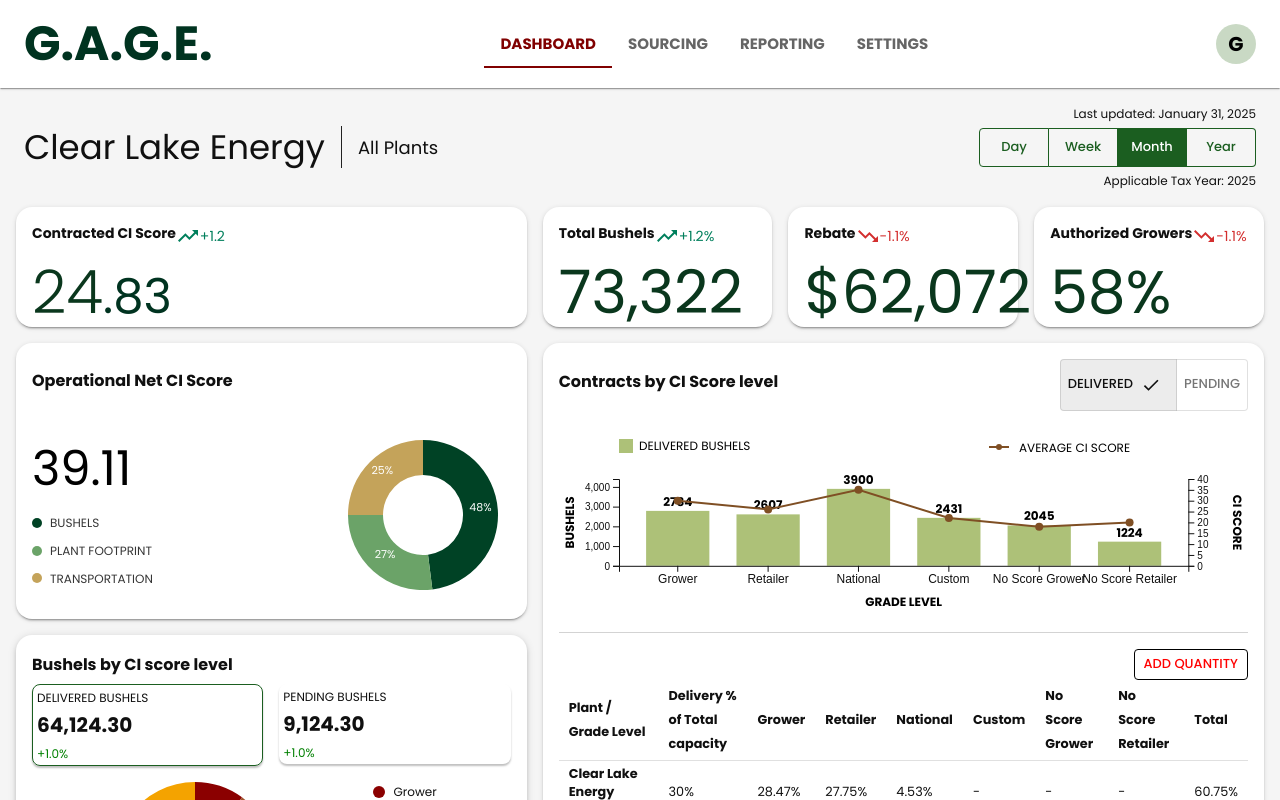
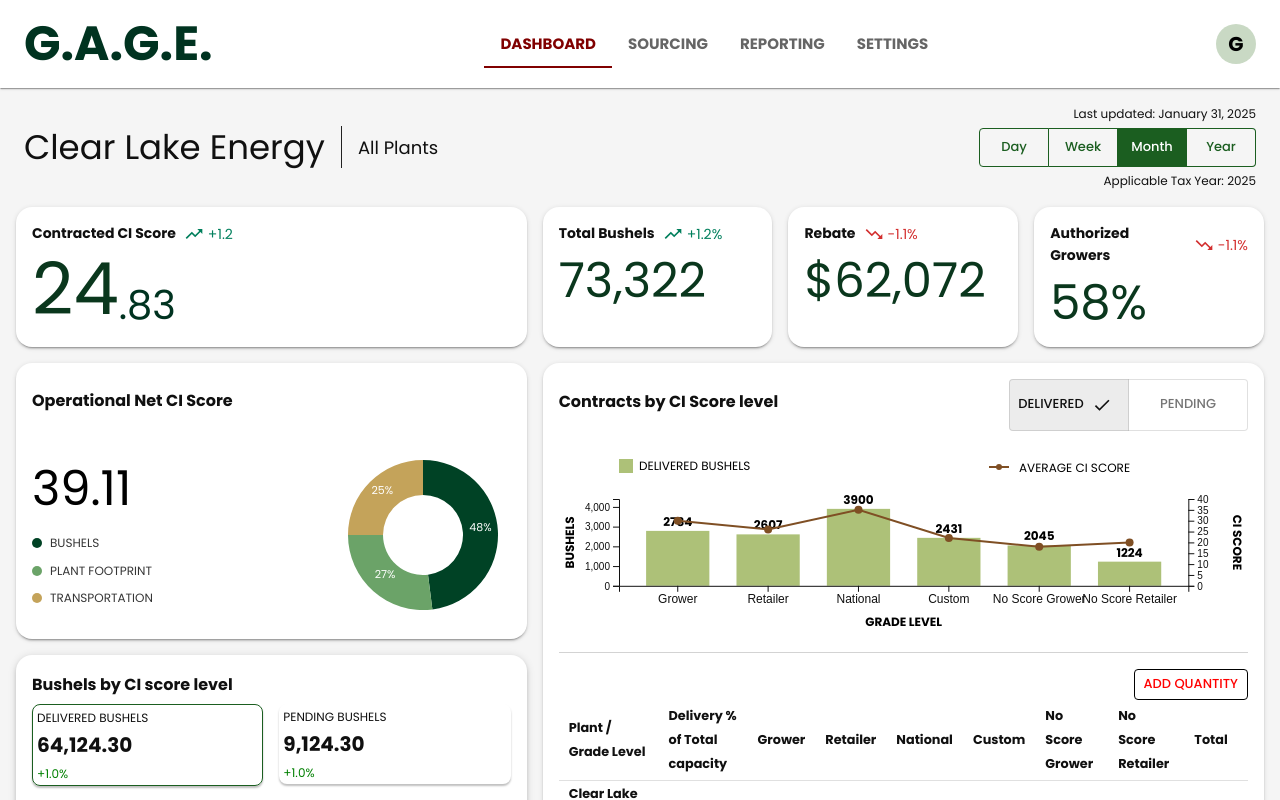
Before and after one commit to venky1112r/gage-Project, a React (Vite) app: page /dashboard in a window 1280 px wide. Shown: the top 800 px of the page. Built offline with nearby package versions, Linux system fonts and the light colour scheme.

Commit message:
dashboard layout updated

```diff
--- a/src/components/BushelsByCIScoreCard.jsx
+++ b/src/components/BushelsByCIScoreCard.jsx
@@ -99,7 +99,7 @@
   };
 
   return (
-    <Paper elevation={3} sx={{ borderRadius: 4, p: 2 }}>
+    <Paper elevation={3} sx={{ borderRadius: 4, p: 2,flexGrow: 1 }}>
       <Typography variant="subtitle1" fontWeight="bold" gutterBottom>
         Bushels by CI score level
       </Typography>
--- a/src/components/ContractsByCIScoreCard.jsx
+++ b/src/components/ContractsByCIScoreCard.jsx
@@ -11,6 +11,7 @@
 import ContractsChart from "./ContractsChart";
 import DeliveryTable from "./DeliveryTable";
 import CheckIcon from "@mui/icons-material/Check";
+import styled from '@emotion/styled';
 
 const data = [
   { grade: "Grower", bushels: 2784,pending: 540, ciScore: 30 },
@@ -30,6 +31,13 @@
     }
     setView(newView);
   };
+
+
+const CustomToggleButton = styled(ToggleButton)`
+ min-width: 120px;
+`;
+
+
   return (
     <Paper elevation={2} sx={{ borderRadius: 4, p: 2 }}>
       <Stack direction="row" justifyContent="space-between" alignItems="center">
@@ -42,16 +50,16 @@
           onChange={handleViewChange}
           size="small"
         >
-          <ToggleButton value="delivered">
+          <CustomToggleButton value="delivered">
             Delivered
             <CheckIcon fontSize="small" sx={{ m: 1 }} />
-          </ToggleButton>
-          <ToggleButton value="pending">
+          </CustomToggleButton>
+          <CustomToggleButton value="pending">
             Pending
             {view === "pending" && (
               <CheckIcon fontSize="small" sx={{ m: 1 }} />
             )}
-          </ToggleButton>
+          </CustomToggleButton>
         </ToggleButtonGroup>
       </Stack>
 
--- a/src/components/DashboardBottomComponent.jsx
+++ b/src/components/DashboardBottomComponent.jsx
@@ -1,5 +1,5 @@
-import React from 'react'
-import {Box, Grid, Typography} from "@mui/material";
+import React from "react";
+import { Box, Grid, Stack, Typography } from "@mui/material";
 import OperationalScoreCard from "../components/OperationalScoreCard";
 import BushelsByCIScoreCard from "../components/BushelsByCIScoreCard";
 import ContractsByCIScoreCard from "../components/ContractsByCIScoreCard";
@@ -9,20 +9,15 @@
     <Box sx={{ p: { xs: 2, sm: 2 }, mt: 0 }}>
       <Grid container spacing={2}>
         <Grid item xs={12} md={5}>
-            <Grid container spacing={2} direction={"column"}  >
-                <Grid item>
-                    {/* <Box sx={{backgroundColor:"red"}}>Top</Box> */}
-                    <OperationalScoreCard/>
-                </Grid>
-                <Grid item>
-                    {/* <Box sx={{backgroundColor:"yellow"}}>Bottom</Box> */}
+          <Stack spacing={2} height={'100%'}>
+
+            <OperationalScoreCard />
              <BushelsByCIScoreCard />
-                </Grid>
-            </Grid>
+          </Stack>
+
           {/* <Box sx={{backgroundColor:"yellow"}}>Left</Box> */}
         </Grid>
         <Grid item xs={12} md={7}>
-
           {/* <Box sx={{backgroundColor:"red" , height:"100%"}}>Right</Box> */}
           <ContractsByCIScoreCard />
         </Grid>
--- a/src/components/ManualInputsComponent.jsx
+++ b/src/components/ManualInputsComponent.jsx
@@ -110,6 +110,7 @@
     bushels_processed: "",
     ethanol_produced: "",
     updatedby: "",
+    conversion_efficiency: "",
   });
   const [page, setPage] = useState(0);
   const [rowsPerPage, setRowsPerPage] = useState(5);
@@ -168,7 +169,7 @@
       field: "ethanol_produced",
       unit: "Million Gallons",
     },
-    { label: "Updated By", field: "updatedby", unit: "" },
+    { label: "Conversion Efficiency", field: "Conversion_Efficiency", unit: "" },
   ];
 
   return (
@@ -230,8 +231,8 @@
           <TableHead>
             <TableRow>
               <TableCell>#</TableCell>
-              <TableCell>From</TableCell>
-              <TableCell>To</TableCell>
+              <TableCell>From Date</TableCell>
+              <TableCell>To Date</TableCell>
               <TableCell>NG</TableCell>
               <TableCell>CL</TableCell>
               <TableCell>GE</TableCell>
--- a/src/components/SummaryCard.jsx
+++ b/src/components/SummaryCard.jsx
@@ -13,54 +13,75 @@
   valueVariant = "h3",
 }) => {
   const [intPart, decimalPart] = value.toString().split(".");
+  const isContractedCIScore = label === "Contracted CI Score";
+
   return (
     <Paper
       elevation={2}
       sx={{
         borderRadius: 4,
         p: 2,
-        mb:0,
+        mb: 0,
+         width: "100%",
         minWidth: 200,
         height: { xs: "auto", md: "100%" },
-        maxHeight: { xs: "none", md: "120px" },
-      }}
-    >
-      <Box
-        sx={{
-          height: "100%",
         display: "flex",
         flexDirection: "column",
         justifyContent: "space-between",
       }}
     >
+      <Box>
         <Box display="flex" alignItems="center" mb={1}>
-          <Typography variant={labelVariant} fontWeight="bold" gutterBottom>
+          <Typography variant={labelVariant} fontWeight="bold">
             {label}
           </Typography>
           <Box
             display="flex"
             alignItems="center"
             color={isPositive ? "#007f5c" : "#d32f2f"}
+            ml={1}
           >
-            {isPositive ? <TrendingUpIcon /> : <TrendingDownIcon />}
-            <Typography variant="body2">{delta}</Typography>
+            {isPositive ? <TrendingUpIcon fontSize="small" /> : <TrendingDownIcon fontSize="small" />}
+            <Typography variant="body2" ml={0.5}>
+              {delta}
+            </Typography>
           </Box>
         </Box>
 
-        <Box display="flex" alignItems="baseline">
-          <Typography variant={valueVariant} sx={{fontSize:'60px'}} color="primary.main">
+        <Box display="flex" alignItems="flex-end" flexWrap="nowrap">
+          {isContractedCIScore ? (
+            <>
+              <Typography
+                sx={{
+                  fontSize: { xs: "2.5rem", sm: "3.5rem", md: "4.5rem" },
+                  lineHeight: 1,
+                  color: "primary.main",
+                }}
+              >
                 {intPart}
               </Typography>
               {decimalPart && (
-            <Typography variant="h3" color="#003320">
+                <Typography
+                  sx={{
+                    fontSize: { xs: "1.5rem", sm: "2rem", md: "2.5rem" },
+                    color: "#003320",
+                    lineHeight: 1,
+                  }}
+                >
                   .{decimalPart}
+                </Typography>
+              )}
+            </>
+          ) : (
+            <Typography variant={valueVariant} color="primary.main">
+              {value}
             </Typography>
           )}
         </Box>
       </Box>
 
       {subLabel && (
-        <Typography variant="caption" color="text.secondary">
+        <Typography variant="caption" color="text.secondary" mt={1}>
           {subLabel}
         </Typography>
       )}
--- a/src/components/SummaryCardsSection.jsx
+++ b/src/components/SummaryCardsSection.jsx
@@ -6,9 +6,9 @@
   return (
     < >
   <Box sx={{ mt: 0 , mb: 0 ,padding:'0px 16px'}}>
-      <Grid container spacing={2} >
-        {/* Contracted CI Score - Full height left */}
-        <Grid item xs={12} md={5}  >
+      <Grid container spacing={2} alignItems="stretch">
+  {/* Contracted CI Score */}
+  <Grid item xs={12} md={5} sx={{ display: 'flex' }}>
     <SummaryCard
       label="Contracted CI Score"
       value="24.83"
@@ -16,22 +16,13 @@
       isPositive={true}
       labelVariant="subtitle2"
       valueVariant="h1"
-          >
-            {/* Optional line or chart */}
-            <div
-              style={{
-                height: 30,
-                borderBottom: '2px solid green',
-                marginTop: 8,
-              }}
-            ></div>
-          </SummaryCard>
+    />
   </Grid>
 
-        {/* Other 3 cards on the right */}
-        <Grid item xs={12} md={7} >
-          <Grid container spacing={2} >
-            <Grid item xs={12} sm={4} md={4} >
+  {/* Other Cards */}
+  <Grid item xs={12} md={7} sx={{ display: 'flex' }}>
+    <Grid container spacing={2} alignItems="stretch">
+      <Grid item xs={12} sm={4} sx={{ display: 'flex' }}>
         <SummaryCard
           label="Total Bushels"
           value="73,322"
@@ -39,7 +30,7 @@
           isPositive={true}
         />
       </Grid>
-            <Grid item xs={12} sm={4} md={4}>
+      <Grid item xs={12} sm={4} sx={{ display: 'flex' }}>
         <SummaryCard
           label="Rebate"
           value="$62,072"
@@ -47,7 +38,7 @@
           isPositive={false}
         />
       </Grid>
-            <Grid item xs={12} sm={4} md={4}>
+      <Grid item xs={12} sm={4} sx={{ display: 'flex' }}>
         <SummaryCard
           label="Authorized Growers"
           value="58%"
@@ -58,6 +49,7 @@
     </Grid>
   </Grid>
 </Grid>
+
     </Box>
     </>
   );
```
Lines whose indentation alone changed are shown as unchanged.
